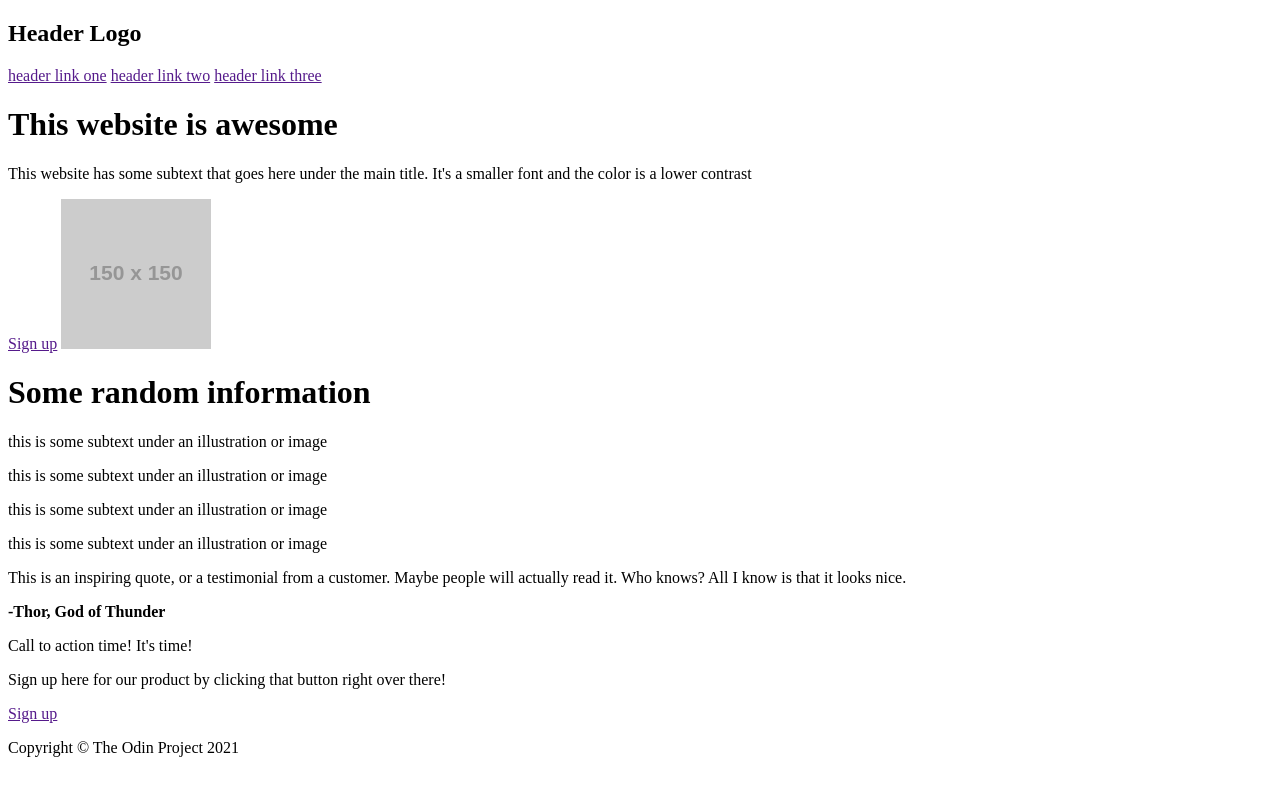
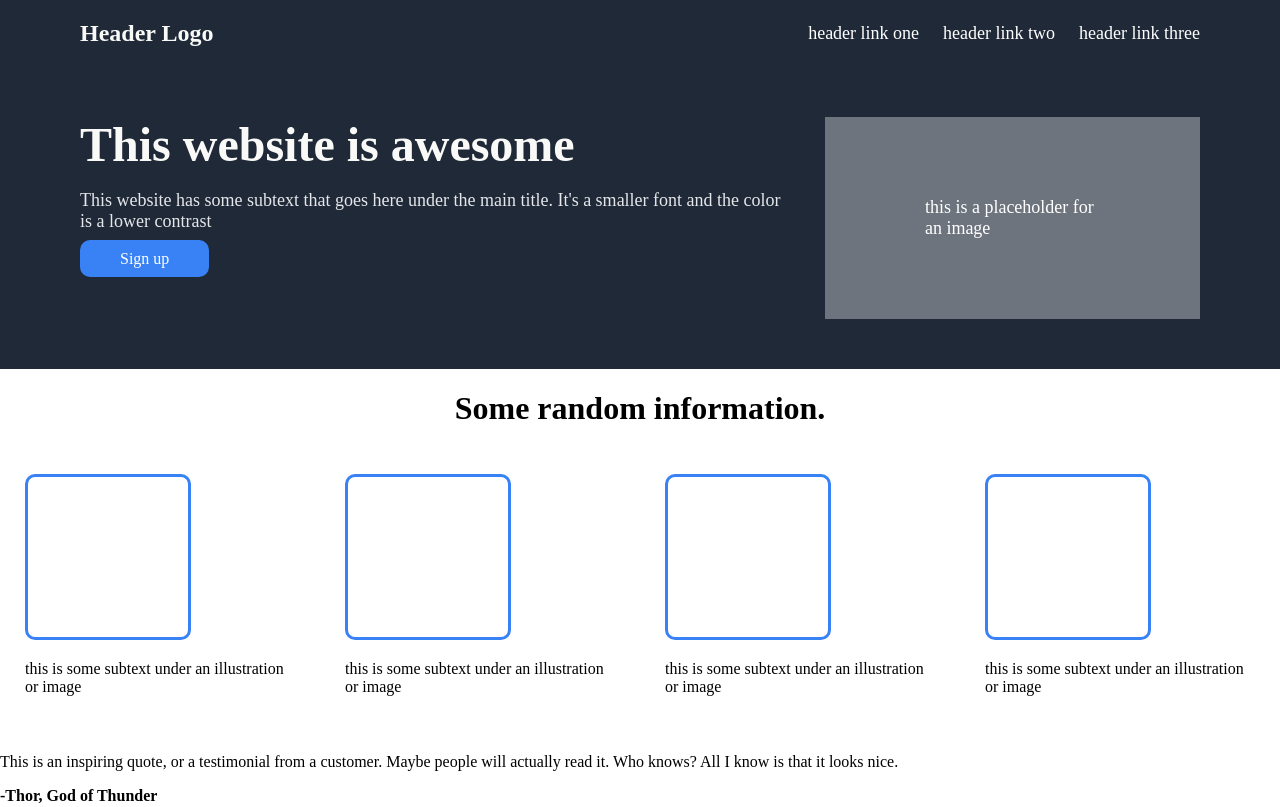
Before and after one commit to Andre07087/launch-page, a plain HTML site: page index.html in a window 1280 px wide. Shown: the top 807 px of the page. Drawn offline with Linux system fonts and the light colour scheme; placeholder pictures from the web are drawn by us.

Commit message:
Add styles.css and some styling to header

```diff
--- a/index.html
+++ b/index.html
@@ -4,37 +4,56 @@
     <meta charset="UTF-8">
     <meta http-equiv="X-UA-Compatible" content="IE=edge">
     <meta name="viewport" content="width=device-width, initial-scale=1.0">
-    <title>Launch page</title>
+    <link rel="stylesheet" href="styles.css">
+    <title>Launch Page Practice</title>
 </head>
 <body>
     <div class="nav-menu">
         <h2>Header Logo</h2>
+        <div class="nav-links">
             <a href="">header link one</a>
             <a href="">header link two</a>
             <a href="">header link three</a>
         </div>
+    </div>
 
-    <div class="launch-heading">
+    <div class="hero-header">
+        <div class="hero-left">
             <h1>This website is awesome</h1>
             <p>This website has some subtext that goes here under the main title.
             It's a smaller font and the color is a lower contrast</p>
-        <a href="">Sign up</a>
-        <img src="https://via.placeholder.com/150">
+            <a href="" class="hero-btn">Sign up</a>
         </div>
 
-    <div class="sub-panel">
-        <h1>Some random information</h1>
-        <span class="sub-panel-boxes"></span>
-        <p>this is some subtext under an illustration or image</p>
-        <span class="sub-panel-boxes"></span>
-        <p>this is some subtext under an illustration or image</p>
-        <span class="sub-panel-boxes"></span>
-        <p>this is some subtext under an illustration or image</p>
-        <span class="sub-panel-boxes"></span>
+        <div class="hero-right">
+            <span class="placeholder-img">this is a placeholder for an image</span>
+        </div>
+
+    </div>
+
+    <div class="information-header">
+        <h1>Some random information.</h1>
+        <div class="box-container">
+            <div class="info-box">
+                <span class="box-img"></span>
                 <p>this is some subtext under an illustration or image</p>
             </div>
+            <div class="info-box">
+                <span class="box-img"></span>
+                <p>this is some subtext under an illustration or image</p>
+            </div>
+            <div class="info-box">
+                <span class="box-img"></span>
+                <p>this is some subtext under an illustration or image</p>
+            </div>
+            <div class="info-box">
+                <span class="box-img"></span>
+                <p>this is some subtext under an illustration or image</p>
+            </div>
+        </div>
+    </div>
 
-    <div class="quote-panel">
+    <div class="quote-section">
         <p>This is an inspiring quote, or a testimonial from a customer. Maybe
             people will actually read it. Who knows? All I know is that it looks nice.
         </p>
@@ -44,7 +63,7 @@
     <div class="call-action">
         <p>Call to action time! It's time!</p>
         <p>Sign up here for our product by clicking that button right over there!</p>
-        <a href="">Sign up</a>
+        <a href="" class="action-btn">Sign up</a>
     </div>
 
     <footer>
--- /dev/null
+++ b/styles.css
@@ -0,0 +1,114 @@
+body {
+    display: flex;
+    flex-direction: column;
+    min-height: 100vh;
+    margin: 0px;
+    /* font-family: roboto; */
+  }
+
+  footer {
+    margin-top: auto;
+  }
+
+  a:hover,
+  a:visited,
+  a:link,
+  a:active {
+    text-decoration: none;
+  }
+
+  .nav-menu {
+    display: flex;
+    background-color: #1f2937;
+    justify-content: space-between;
+    align-items: center;
+    color: white;
+  }
+
+  .nav-menu h2 {
+    padding-left: 80px;
+    font-size: 24px;
+    color: #f9faf8;
+  }
+
+  .nav-links {
+    padding-right: 80px;
+  }
+
+  .nav-links a {
+      color: white;
+      margin-left: 20px;
+      font-size: 18px;
+    }
+
+    .hero-header {
+      display: flex;
+      background-color: #1f2937;
+      color: white;
+      padding: 50px 80px;
+      justify-content: center;
+    }
+     .hero-left {
+      margin-right: 30px;
+     }
+
+    .hero-left h1 {
+      margin: 0;
+      font-size: 48px;
+      font-weight: 800;
+      color: #f9faf8;
+    }
+
+    .hero-left p {
+      font-size: 18px;
+      color: #e5e7eb
+    }
+
+    .hero-btn {
+      background-color: #3882f6;
+      color:white;
+      padding: 10px 40px;;
+      border-radius: 10px;
+    }
+
+    .hero-right {
+
+    }
+
+    .placeholder-img {
+      background-color: #6D747D;
+      padding: 80px 100px;
+      display: inline-block;
+      font-size: 18px;
+    }
+
+    .information-header {
+      display: flex;
+      /* justify-content: center; */
+      flex-wrap:wrap;
+    }
+
+  .information-header h1 {
+    flex-basis: 100%;
+    text-align: center;
+  }
+
+  .box-container {
+   display: flex;
+   flex-basis: 100%;
+   justify-content: center;
+  }
+
+  .info-box {
+    margin: 25px;
+  }
+  .info-box p {
+    max-width: fit-content;
+  }
+
+  .box-img {
+    display: inline-block;
+    padding: 80px;
+    border: 3px solid #3882f6;
+    border-radius: 10px;
+  }
```
Lines whose indentation alone changed are shown as unchanged.
